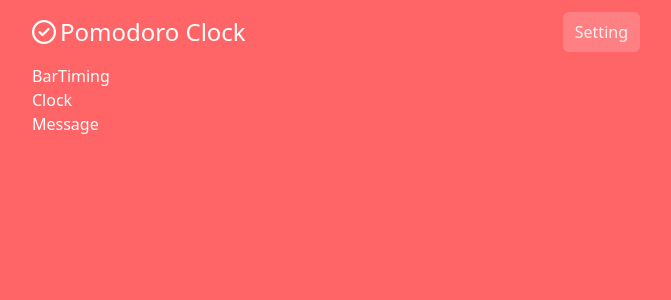
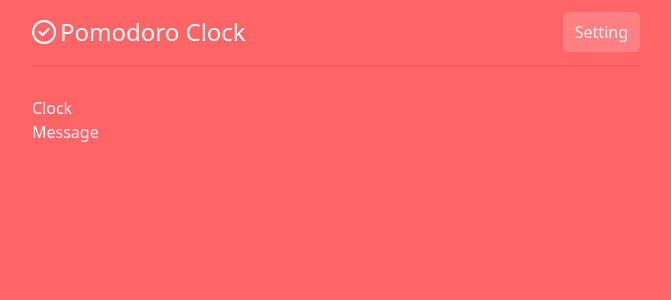
Before and after one commit to TrinhDuc01/pomodoro-clock, a React (Vite) app: page / in a window 1280 px wide. Shown: the top 300 px of the page, without its empty margins (304-975 px from the left). Built offline with nearby package versions, Linux system fonts and the light colour scheme.

Commit message:
BarTiming

```diff
--- a/src/components/BarTiming.jsx
+++ b/src/components/BarTiming.jsx
@@ -1,6 +1,7 @@
 const BarTiming = () => {
-    return <div>
-        BarTiming
+    return <div className="relative mb-8">
+        <div className="bg-gray-950 opacity-10 rounded-2xl w-[100%] h-[1px] absolute top-[1px]"></div>
+        <div className={`bg-white rounded-2xl w-[${`50%`}] h-[3px] absolute`}></div>
     </div>
 }
 export default BarTiming
```
